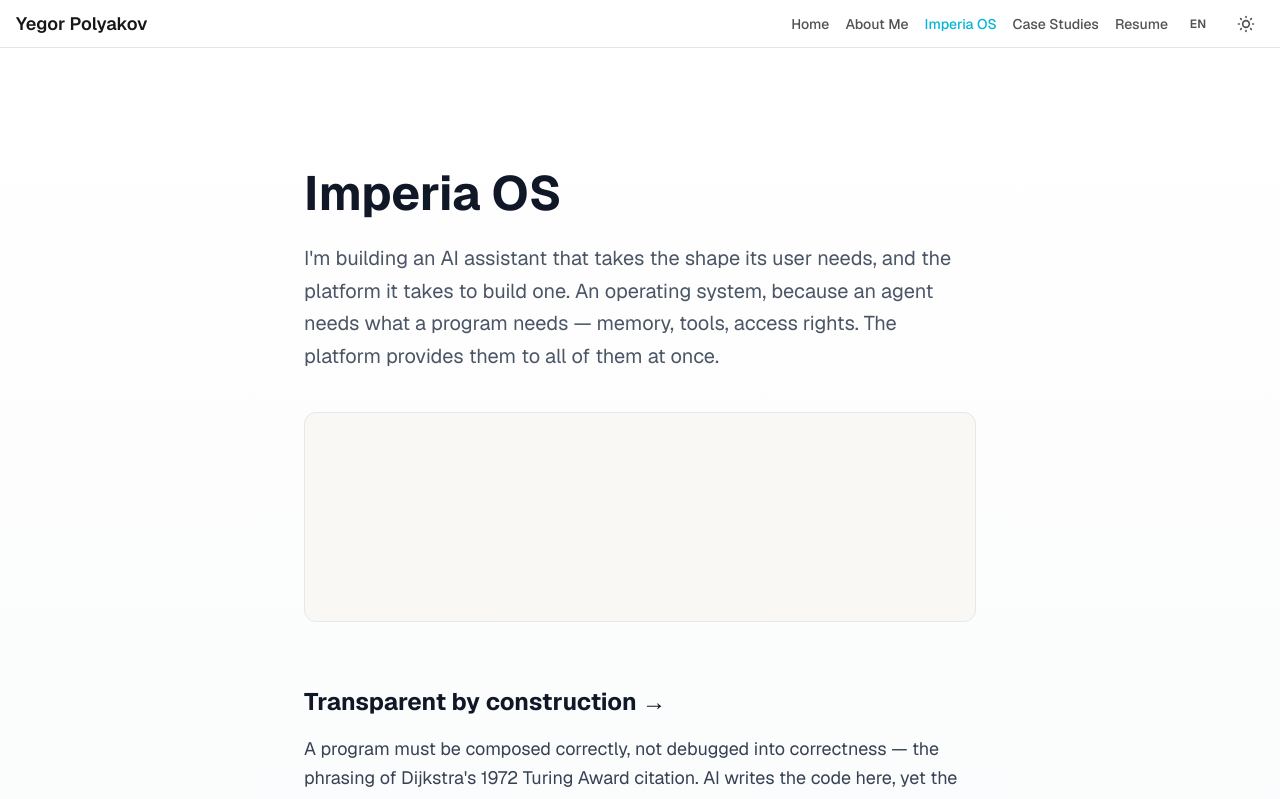
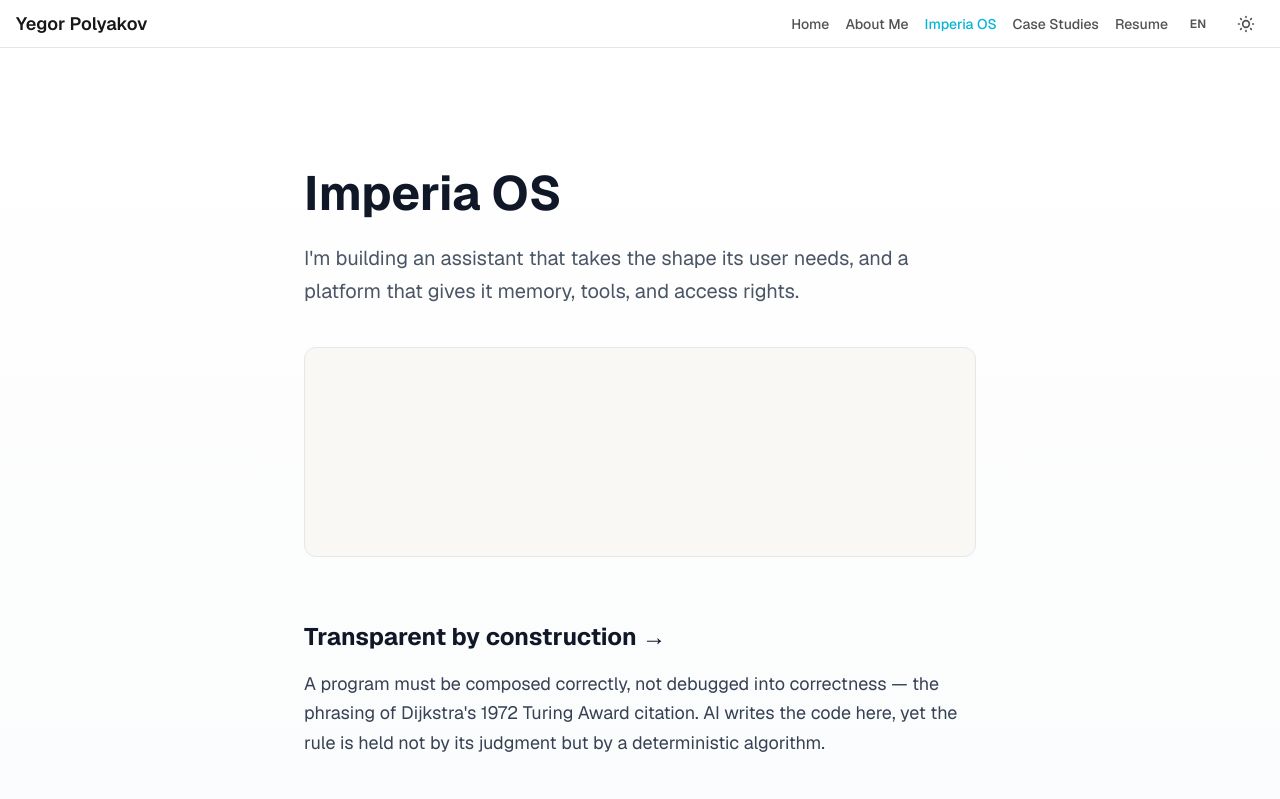
Before and after one commit to pol9kov/personal-website, a Next.js app: page /en/imperia-os in a window 1280 px wide. Shown: the top 799 px of the page. Built offline with nearby package versions, Linux system fonts and the light colour scheme.

Commit message:
fix(site): clarify imperia os introduction in all languages

```diff
--- a/app/[locale]/imperia-os/page.tsx
+++ b/app/[locale]/imperia-os/page.tsx
@@ -6,7 +6,7 @@ import { ImperiaWidgetFrame } from "@/components/shared/ImperiaWidgetFrame";
 export const metadata: Metadata = {
   title: "Imperia OS | Yegor Polyakov",
   description:
-    "An AI assistant that takes the shape its user needs — and the agent platform it takes to build one. Every action leaves a trail.",
+    "An assistant that takes the shape its user needs, and a platform that gives it memory, tools, and access rights.",
 };
 
 interface ImperiaOSPageProps {
--- a/messages/en.json
+++ b/messages/en.json
@@ -35,7 +35,7 @@
   },
   "imperiaOs": {
     "title": "Imperia OS",
-    "subtitle": "I'm building an AI assistant that takes the shape its user needs, and the platform it takes to build one. An operating system, because an agent needs what a program needs — memory, tools, access rights. The platform provides them to all of them at once.",
+    "subtitle": "I'm building an assistant that takes the shape its user needs, and a platform that gives it memory, tools, and access rights.",
     "proof": {
       "title": "Transparent by construction",
       "text": "A program must be composed correctly, not debugged into correctness — the phrasing of Dijkstra's 1972 Turing Award citation. AI writes the code here, yet the rule is held not by its judgment but by a deterministic algorithm."
--- a/messages/es.json
+++ b/messages/es.json
@@ -35,7 +35,7 @@
   },
   "imperiaOs": {
     "title": "Imperia OS",
-    "subtitle": "Construyo un asistente de IA que adopta la forma que su usuario necesita, y la plataforma sin la cual no se puede construir. Un sistema operativo, porque un agente necesita lo mismo que un programa — memoria, herramientas, permisos de acceso. La plataforma se los da a todos a la vez.",
+    "subtitle": "Construyo un asistente que adopta la forma que su usuario necesita, y una plataforma que le proporciona memoria, herramientas y permisos de acceso.",
     "proof": {
       "title": "Transparente por construcción",
       "text": "Un programa debe componerse correcto, no depurarse hasta la corrección — así lo formula la mención del Premio Turing de Dijkstra, 1972. Aquí el código lo escribe la IA, pero la regla no la sostiene su juicio, sino un algoritmo determinista."
--- a/messages/ru.json
+++ b/messages/ru.json
@@ -35,7 +35,7 @@
   },
   "imperiaOs": {
     "title": "Imperia OS",
-    "subtitle": "Я строю ассистента, который принимает ту форму, какая нужна его пользователю, и платформу, без которой его не собрать. Операционная система, потому что агенту нужно то же, что программе — память, инструменты, права доступа. Платформа даёт это всем сразу.",
+    "subtitle": "Я строю ассистента, который принимает ту форму, какая нужна его пользователю, и платформу, которая даёт ему память, инструменты и права доступа.",
     "proof": {
       "title": "Прозрачность по построению",
       "text": "Программа должна быть составлена правильной, а не отлажена до правильности — так это сформулировано в тьюринговской премии Дейкстры, 1972. Код здесь пишет ИИ, но правило держит не его суждение, а детерминированный алгоритм."
```
